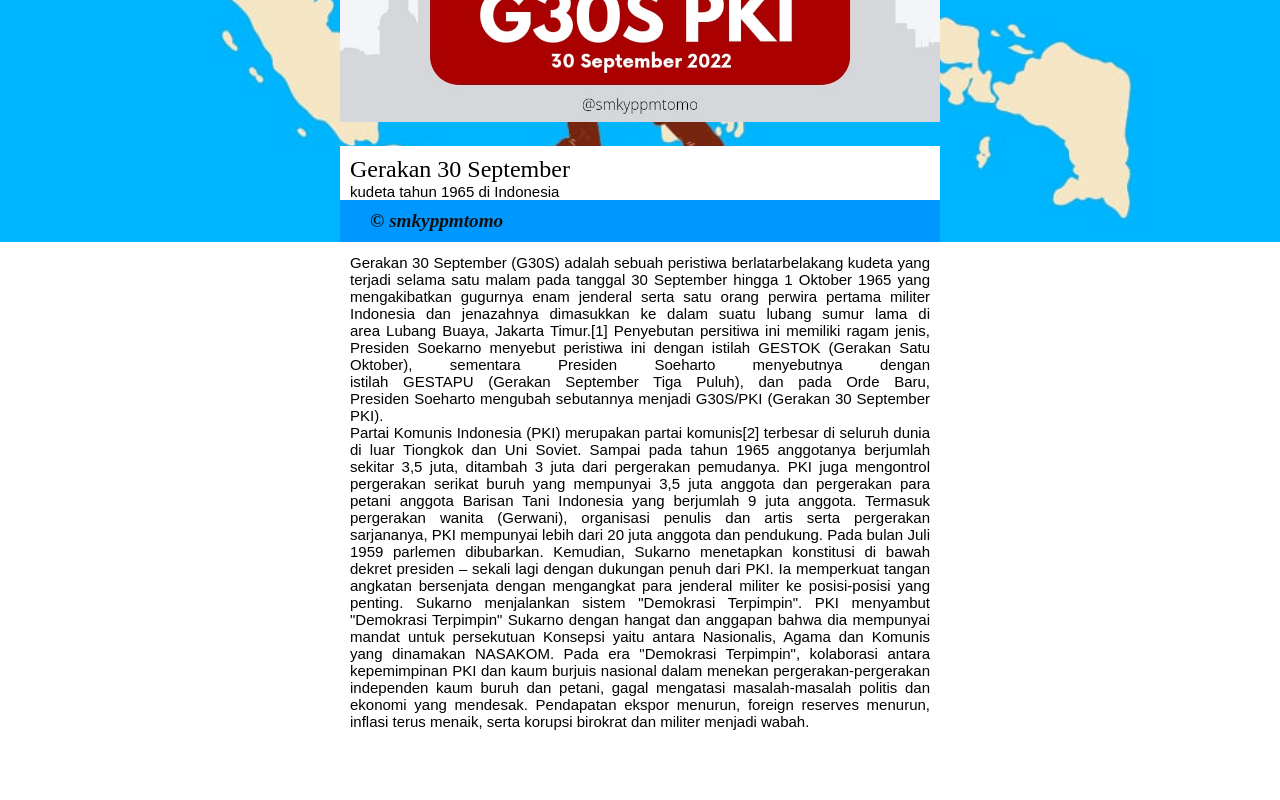
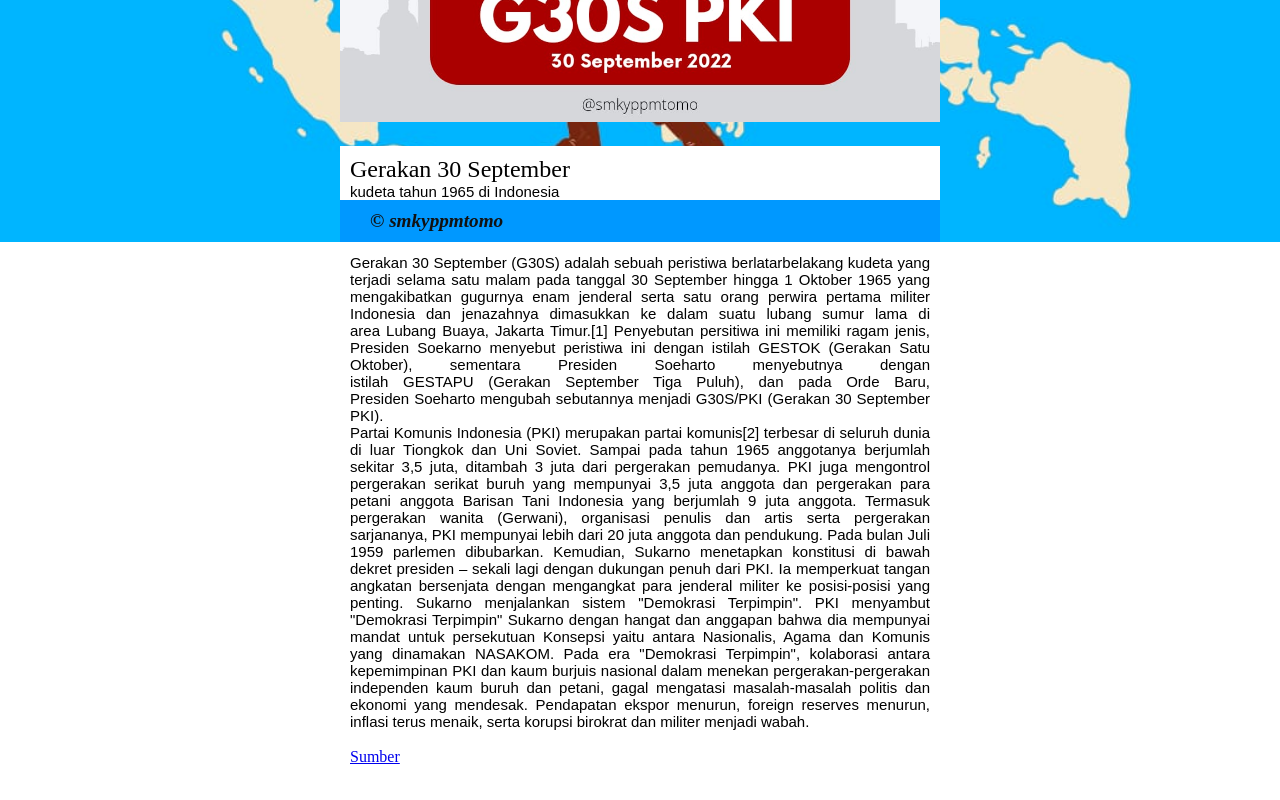
Before and after one commit to Osisyppm/cv, a plain HTML site: page index.html in a window 1280 px wide. Shown: the part 558-1358 px from the top of the page. Drawn offline with Linux system fonts and the light colour scheme.

Commit message:
Update index.html

```diff
--- a/index.html
+++ b/index.html
@@ -21,6 +21,8 @@
 						<p>Partai Komunis Indonesia (PKI) merupakan partai komunis[2] terbesar di seluruh dunia di luar Tiongkok dan Uni Soviet. Sampai pada tahun 1965 anggotanya berjumlah sekitar 3,5 juta, ditambah 3 juta dari pergerakan pemudanya. PKI juga mengontrol pergerakan serikat buruh yang mempunyai 3,5 juta anggota dan pergerakan para petani anggota Barisan Tani Indonesia yang berjumlah 9 juta anggota. Termasuk pergerakan wanita (Gerwani), organisasi penulis dan artis serta pergerakan sarjananya, PKI mempunyai lebih dari 20 juta anggota dan pendukung.
                                Pada bulan Juli 1959 parlemen dibubarkan. Kemudian, Sukarno menetapkan konstitusi di bawah dekret presiden – sekali lagi dengan dukungan penuh dari PKI. Ia memperkuat tangan angkatan bersenjata dengan mengangkat para jenderal militer ke posisi-posisi yang penting. Sukarno menjalankan sistem "Demokrasi Terpimpin". PKI menyambut "Demokrasi Terpimpin" Sukarno dengan hangat dan anggapan bahwa dia mempunyai mandat untuk persekutuan Konsepsi yaitu antara Nasionalis, Agama dan Komunis yang dinamakan NASAKOM.
                                Pada era "Demokrasi Terpimpin", kolaborasi antara kepemimpinan PKI dan kaum burjuis nasional dalam menekan pergerakan-pergerakan independen kaum buruh dan petani, gagal mengatasi masalah-masalah politis dan ekonomi yang mendesak. Pendapatan ekspor menurun, foreign reserves menurun, inflasi terus menaik, serta korupsi birokrat dan militer menjadi wabah.</p>
+<br>
+<a href="https://id.m.wikipedia.org/wiki/Gerakan_30_September" target="_blank">Sumber</a>
 					</div>
 					<br><br><br><br><br>
 				</main>
```
